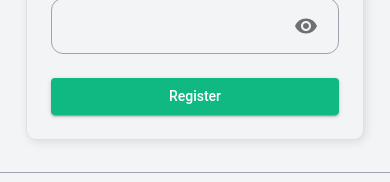
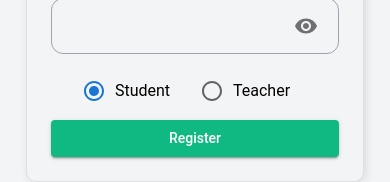
Before and after one commit to TrungHauad02/h2t-english, a React (Create React App) app: page /register in a window 390 px wide. Shown: the part 824-1006 px from the top of the page. Built offline with nearby package versions, Linux system fonts and the light colour scheme.

Commit message:
U(RegisterForm): them 2 truong Phone number va date of birth cho role Teacher

```diff
--- a/src/features/auth/components/RegisterForm.tsx
+++ b/src/features/auth/components/RegisterForm.tsx
@@ -1,8 +1,9 @@
-import { Box, Button, Typography, Avatar, } from "@mui/material";
+import { Box, Button, Avatar, FormControlLabel, Radio } from "@mui/material";
 import useColor from "theme/useColor";
 import { useDarkMode } from "hooks/useDarkMode";
 import { useRegisterForm } from "../hooks/useRegisterForm";
 import WETextField from "../../../components/input/WETexField"
+import { RolesEnum } from "interfaces";
 import "react-toastify/dist/ReactToastify.css";
 
 export default function Register() {
@@ -64,6 +65,24 @@ export default function Register() {
                     }
                 }}
             />
+            {useRegister.role === RolesEnum.TEACHER && (
+                <>
+                    <WETextField
+                        label="Phone Number"
+                        type="text"
+                        value={useRegister.phoneNumber}
+                        onChange={(e) => useRegister.setPhoneNumber}
+                        required
+                    />
+                    <WETextField
+                        label="Date of Birth"
+                        type="date"
+                        value={useRegister.dateOfBirth ? useRegister.dateOfBirth.toISOString().split("T")[0] : ""}
+                        onChange={(e) => useRegister.setDateOfBirth(new Date(e.target.value))}
+                        required
+                    />
+                </>
+            )}
             <WETextField
                 label="Password"
                 type={useRegister.showPassword ? "text" : "password"}
@@ -94,6 +113,26 @@ export default function Register() {
                     }
                 }}
             />
+            <Box display="flex" justifyContent="center" gap={2}>
+                <FormControlLabel
+                    control={
+                        <Radio
+                            checked={useRegister.role === RolesEnum.STUDENT}
+                            onChange={() => useRegister.setRole(RolesEnum.STUDENT)}
+                        />
+                    }
+                    label="Student"
+                />
+                <FormControlLabel
+                    control={
+                        <Radio
+                            checked={useRegister.role === RolesEnum.TEACHER}
+                            onChange={() => useRegister.setRole(RolesEnum.TEACHER)}
+                        />
+                    }
+                    label="Teacher"
+                />
+            </Box>
             <Button
                 fullWidth
                 variant="contained"
--- a/src/features/auth/hooks/useRegisterForm.ts
+++ b/src/features/auth/hooks/useRegisterForm.ts
@@ -12,11 +12,21 @@ export const useRegisterForm = () => {
     const [password, setPassword] = useState<string>("");
     const [confirmPassword, setConfirmPassword] = useState<string>("");
     const [avatar, setAvatar] = useState<string | null>(null);
+    const [phoneNumber, setPhoneNumber] = useState<string>("");
+    const [dateOfBirth, setDateOfBirth] = useState<Date | null>(null);
+    const [role, setRole] = useState<RolesEnum>(RolesEnum.STUDENT);
 
     const handleRegister = async () => {
         if(!email || !userName || !password || !confirmPassword){
             toast.error("Please fill in all fields!");
             return;
+        }
+
+        if (role === RolesEnum.TEACHER) {
+            if (!phoneNumber || !dateOfBirth) {
+                toast.error("Teacher must fill in Phone Number and Date of Birth!");
+                return;
+            }
         }
 
         if (password !== confirmPassword) {
@@ -51,6 +61,12 @@ export const useRegisterForm = () => {
         setConfirmPassword,
         avatar,
         setAvatar,
+        phoneNumber,
+        setPhoneNumber,
+        dateOfBirth,
+        setDateOfBirth,
+        role,
+        setRole,
         handleRegister,
         handleChooseAvatar
     };
```
